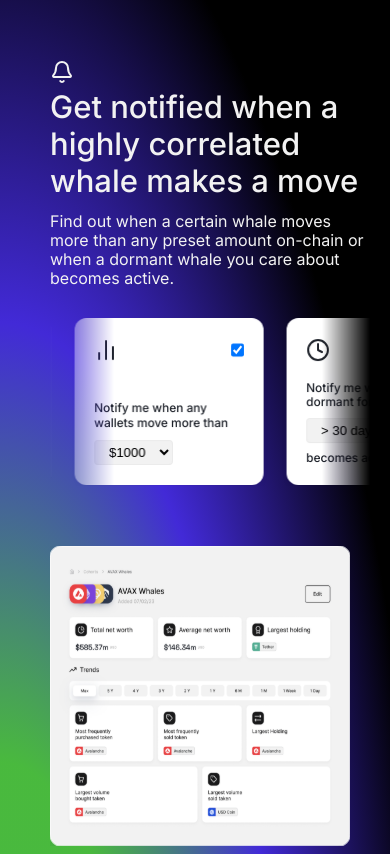
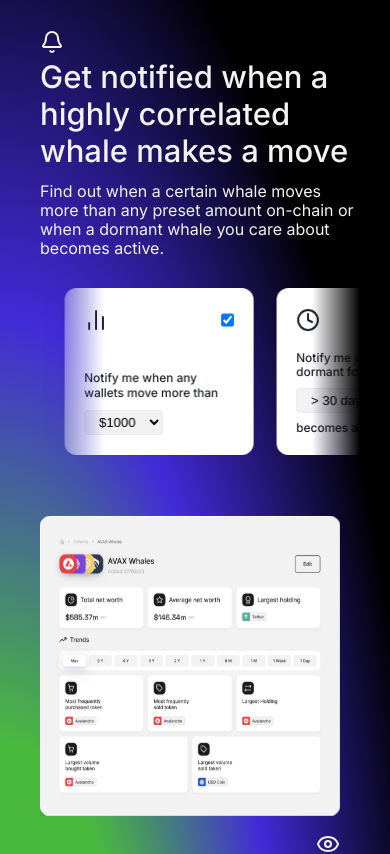
Before and after one commit to harsha-snoogs/signup_screen, a React (Vite) app: page / in a window 390 px wide. Shown: the top 854 px of the page. Built offline with nearby package versions, Linux system fonts and the light colour scheme.

Commit message:
chg: minor Ui fix for mobile

```diff
--- a/src/components/main/main.css
+++ b/src/components/main/main.css
@@ -106,6 +106,10 @@
 }
 
 @media (max-width: 768px) {
+    .main_page {
+        margin-left: 40px;
+        margin-top: 30px;
+    }
     .top_section {
         flex-direction: column;
     }
```
